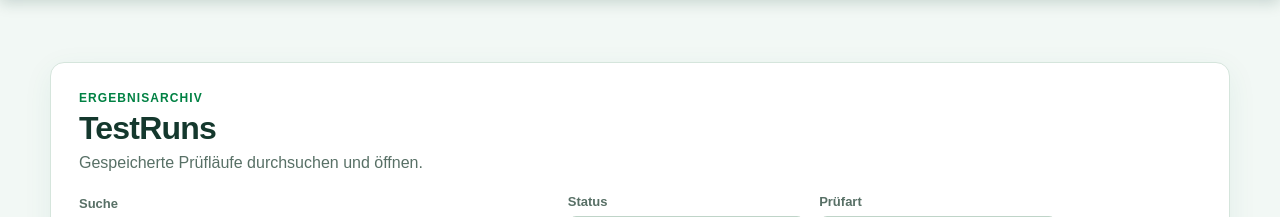
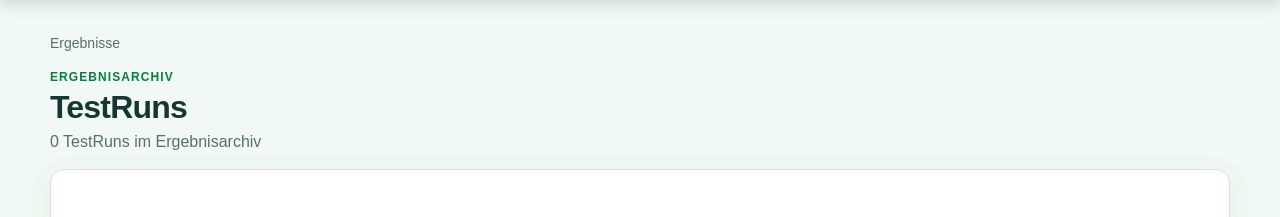
Before and after one commit to timgoettle-wq/Radartest, a FastAPI app: page /results in a window 1280 px wide. Shown: the part 102-319 px from the top of the page. Run offline with FastAPI, Linux system fonts and the light colour scheme; data that the repository does not hold is empty.

Commit message:
Seitenkopf der Ergebnisübersicht vereinheitlichen

```diff
--- a/web/static/database.js
+++ b/web/static/database.js
@@ -83,7 +83,7 @@ async function load(successMessage="") {
       history.replaceState({}, "", "/database");
     }
     render();
-    message(successMessage || (state.locked ? "Nur Ansicht: Zum Bearbeiten zuerst das Testsystem trennen." : "Datenpflege bereit."));
+    message(successMessage || (state.locked ? "Nur Ansicht: Zum Bearbeiten zuerst das Testsystem trennen." : ""));
   } catch (error) {
     message(error.message, true);
   }
--- a/web/static/results.js
+++ b/web/static/results.js
@@ -88,6 +88,7 @@ function parameterText(test) {
 function showView(id) {
     document.querySelectorAll(".results-view").forEach(view => view.hidden = true);
     $(id).hidden = false;
+    $("resultsOverviewHeader").hidden = id !== "resultsOverview";
     showMessage("");
 }
 
@@ -123,6 +124,9 @@ function renderResults() {
     });
     const body = $("resultsTableBody");
     body.replaceChildren();
+    $("resultsCount").textContent = resultState.results.length === 1
+        ? "1 TestRun im Ergebnisarchiv"
+        : resultState.results.length + " TestRuns im Ergebnisarchiv";
 
     for (const run of visible) {
         const row = body.insertRow();
--- a/web/static/style.css
+++ b/web/static/style.css
@@ -292,6 +292,7 @@ table {width:100%;border-collapse:collapse;}th,td {padding:10px;border-bottom:1p
 .eyebrow {color:var(--green-primary)!important;text-transform:uppercase;letter-spacing:.09em;font-size:12px;font-weight:750;margin:0 0 5px!important;}
 .workspace {margin:0;padding:26px;border:1px solid var(--green-border);box-shadow:0 8px 30px rgba(0,107,82,.07);}
 .status-message {min-height:20px;margin:0 0 12px;color:var(--text-muted);font-size:14px;}
+.status-message:empty {display:none;}
 .status-message.error {color:#a32929;font-weight:650;}
 .filter-bar {display:grid;grid-template-columns:minmax(260px,2fr) minmax(170px,1fr) minmax(150px,.7fr) auto;gap:14px;align-items:end;margin-bottom:24px;}
 .filter-bar label,.form-grid label {display:flex;flex-direction:column;gap:7px;color:var(--text-muted);font-size:13px;font-weight:650;}
--- a/web/templates/results.html
+++ b/web/templates/results.html
@@ -26,12 +26,15 @@
     </header>
 
     <main class="results-shell">
+        <div id="resultsOverviewHeader">
+            <div class="breadcrumbs">Ergebnisse</div>
+            <div class="page-header">
+                <div><p class="eyebrow">Ergebnisarchiv</p><h1>TestRuns</h1><p id="resultsCount">0 TestRuns im Ergebnisarchiv</p></div>
+            </div>
+        </div>
         <p id="resultsMessage" class="status-message" role="status"></p>
 
         <section id="resultsOverview" class="results-view">
-            <div class="page-header">
-                <div><p class="eyebrow">Ergebnisarchiv</p><h1>TestRuns</h1><p>Gespeicherte Prüfläufe durchsuchen und öffnen.</p></div>
-            </div>
             <div class="results-filter-bar">
                 <label><span>Suche</span><input id="resultSearch" type="search" placeholder="Fahrzeug oder TestRun-ID"></label>
                 <label><span>Status</span><select id="resultStatusFilter"><option value="">Alle Status</option><option value="finished">Abgeschlossen</option><option value="completed_with_errors">Mit Fehlern</option><option value="aborted">Abgebrochen</option><option value="running">Laufend</option></select></label>
```
